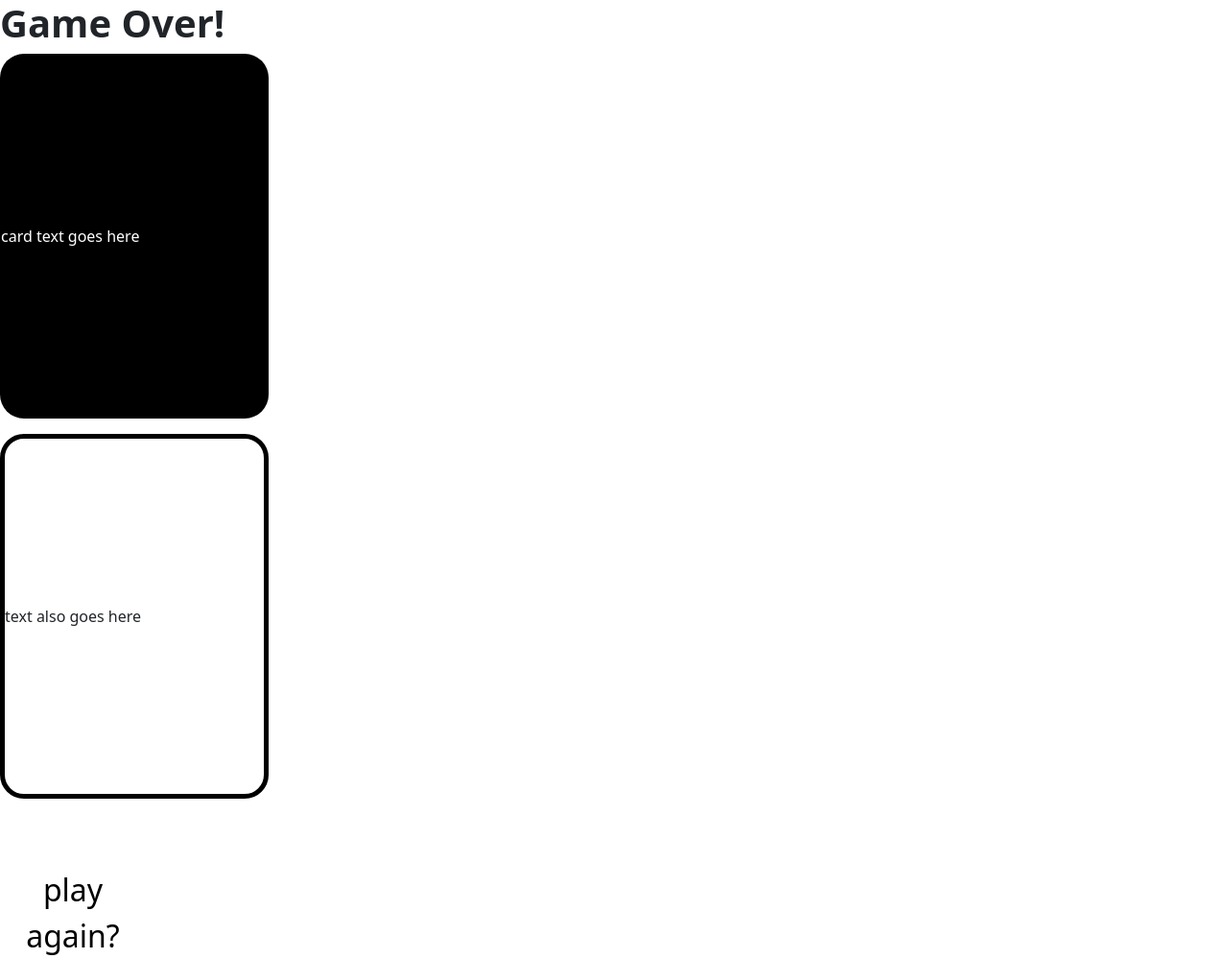
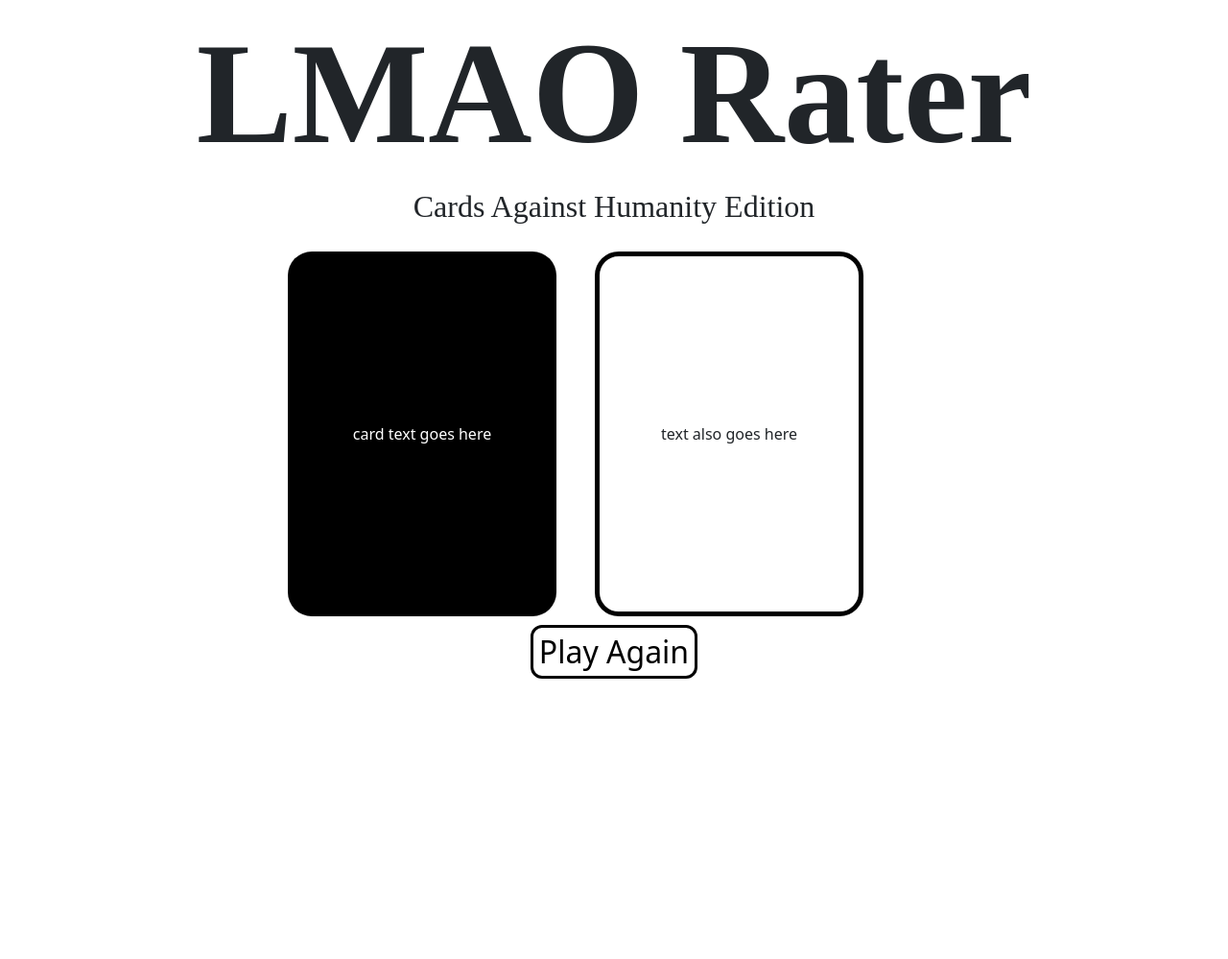
Before and after one commit to john-minney-iii/CS350-Project-1, a Django app: page /end/ in a window 1280 px wide. Shown: the whole page at 96% size. After the commit the page ends 707 px from the top, so only its background shows below. Run offline with Django 3.2, Linux system fonts and the light colour scheme.

Commit message:
End page updated

```diff
--- a/end/templates/end.html
+++ b/end/templates/end.html
@@ -10,21 +10,52 @@
     <link href="https://cdn.jsdelivr.net/npm/bootstrap@5.1.1/dist/css/bootstrap.min.css" rel="stylesheet" integrity="sha384-F3w7mX95PdgyTmZZMECAngseQB83DfGTowi0iMjiWaeVhAn4FJkqJByhZMI3AhiU" crossorigin="anonymous">
 
     <style>
+
+        .overflow1{
+            background-color: #ffffff;
+            width: 720px;
+            height: 400px;
+            overflow: auto;
+            border-width: 2px;
+            border-color: black;
+        }
+        .float-container {
+            border: 3px solid #ffffff;
+            position: relative;
+        }
+
+        .float-child{
+            width: auto;
+            float: left;
+            padding: 20px;
+            border:2px
+        }
+
+        div.stickybtm{
+            position: static;
+            border-bottom: 0;
+            padding: 5px;
+            z-index: 1;
+        }
         .button {
             border: none;
-            border-radius: 10px;
+
             color: black;
             text-align: center;
             text-decoration: none;
             display: inline-block;
             font-size: 32px;
-            margin: 4px 1px;
+            margin: 4px 2px;
             cursor: pointer;
-            background-color : #ffffff;
-            width: 150px;
-            height: 80px;
-            position: relative;
-            bottom: -50px;
+            background-color: white;
+            border: 3px solid black;
+            border-radius: 12px;
+            height: auto;
+            width: auto;
+
+
+
+
         }
 
         .cardWhite{
@@ -34,6 +65,7 @@
             background: #ffffff;
             border-color: black;
             border-width: thick;
+            object-position: 50% 75%;
         }
 
         .cardBlack{
@@ -42,14 +74,31 @@
             height: 380px;
             background: black;
             color: white;
+            position: right top;
+        }
+        table, th, td{
+            border: 1px solid black;
         }
     </style>
 
 </head>
 <body>
-    <h1><strong>Game Over!</strong></h1>
-    <p class = "card cardBlack justify-content-center">card text goes here</p>
-    <p class = "card cardWhite justify-content-center">text also goes here</p>
-    <a href=""><button class ="button button 1">play again?</button></a>
+
+
+    <center><h1 style="font-size: 150px;"><strong><font face = "Times New Roman", Times, serif>LMAO Rater</font></strong></h1>
+    <h2><font face = "Copperplate", fantasy;>Cards Against Humanity Edition</font></h2></center>
+        <center><div class="overflow1"><div class= "float-containter">
+
+            <div class="float-child">
+         <div><p class = "card cardBlack justify-content-center">card text goes here</p></div>
+            </div>
+
+            <div class="float-child">
+         <div><p class = "card cardWhite justify-content-center">text also goes here</p></div>
+
+        </div>
+
+        </div></div></center>
+    <center><div class = "stickybtm"><a href="../../start/templates/index.html"><button class ="button button 1">Play Again</button></a></div></center>
 </body>
 </html>
```
